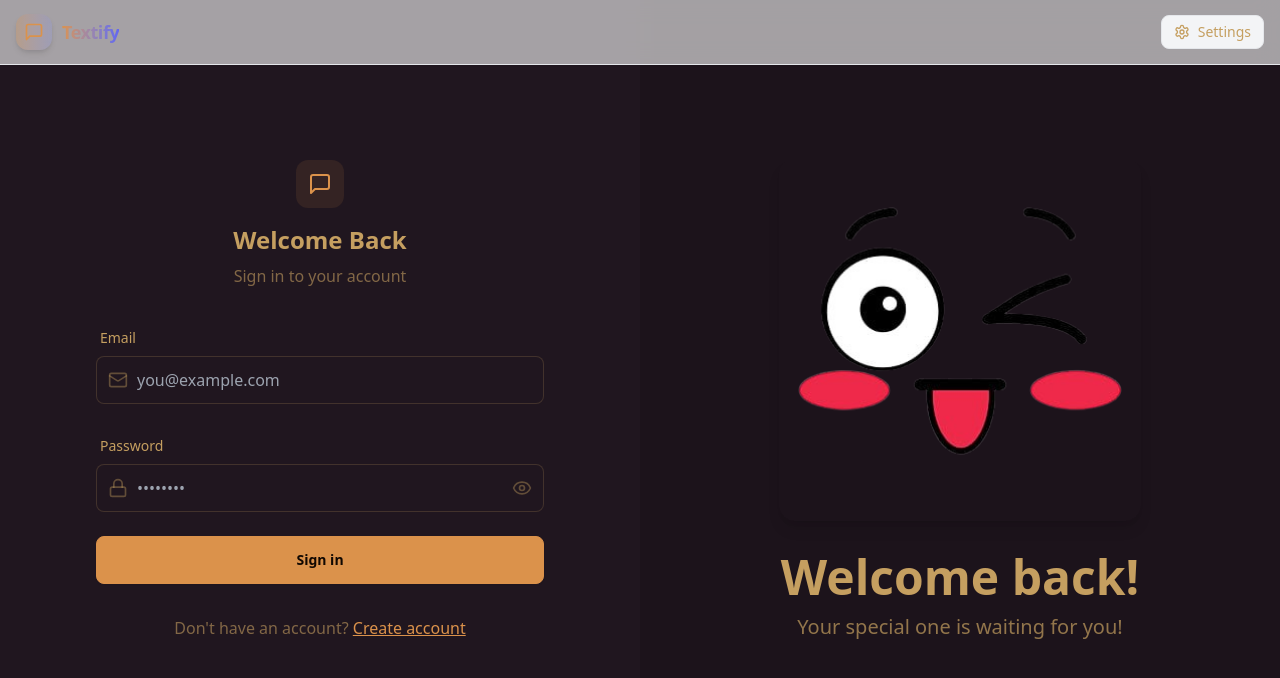
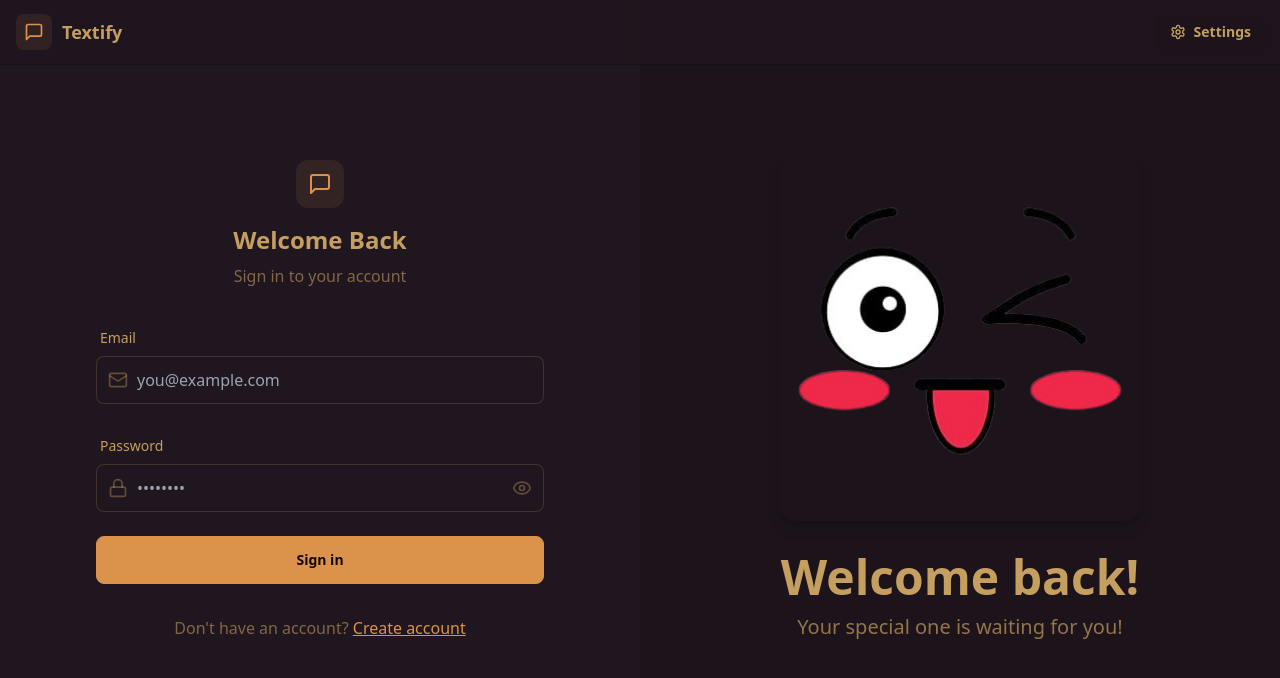
Before and after one commit to VanshP018/textify, a React (Vite) app in the folder frontend/: page /login in a window 1280 px wide. Shown: the top 678 px of the page. Built offline with nearby package versions, Linux system fonts and the light colour scheme; no server answers.

Commit message:
Refactor Navbar component for improved styling

```diff
--- a/frontend/src/components/Navbar.jsx
+++ b/frontend/src/components/Navbar.jsx
@@ -6,29 +6,28 @@ const Navbar = () => {
   const { logout, authUser } = useAuthStore();
 
   return (
-    <header className="fixed top-0 z-40 w-full border-b border-gray-200 dark:border-gray-800 backdrop-blur-md bg-white/60 dark:bg-gray-900/60 shadow-sm">
+    <header
+      className="bg-base-100 border-b border-base-300 fixed w-full top-0 z-40
+    backdrop-blur-lg bg-base-100/80"
+    >
       <div className="container mx-auto px-4 h-16">
         <div className="flex items-center justify-between h-full">
-          {/* Logo Section */}
           <div className="flex items-center gap-8">
-            <Link
-              to="/"
-              className="flex items-center gap-2.5 transition-all hover:scale-[1.03] hover:opacity-90"
-            >
-              <div className="size-9 flex items-center justify-center rounded-xl bg-gradient-to-r from-primary/30 to-indigo-400/20 shadow-md">
+            <Link to="/" className="flex items-center gap-2.5 hover:opacity-80 transition-all">
+              <div className="size-9 rounded-lg bg-primary/10 flex items-center justify-center">
                 <MessageSquare className="w-5 h-5 text-primary" />
               </div>
-              <h1 className="text-lg font-semibold tracking-tight bg-gradient-to-r from-primary to-indigo-500 bg-clip-text text-transparent">
-                Textify
-              </h1>
+              <h1 className="text-lg font-bold">Textify</h1>
             </Link>
           </div>
 
-          {/* Right Buttons */}
           <div className="flex items-center gap-2">
             <Link
               to={"/settings"}
-              className="flex items-center gap-2 px-3 py-1.5 text-sm font-medium rounded-lg border border-gray-200 dark:border-gray-700 bg-gray-100 dark:bg-gray-800 hover:bg-gray-200 dark:hover:bg-gray-700/80 transition-all"
+              className={`
+              btn btn-sm gap-2 transition-colors
+
+              `}
             >
               <Settings className="w-4 h-4" />
               <span className="hidden sm:inline">Settings</span>
@@ -36,18 +35,12 @@ const Navbar = () => {
 
             {authUser && (
               <>
-                <Link
-                  to={"/profile"}
-                  className="flex items-center gap-2 px-3 py-1.5 text-sm font-medium rounded-lg bg-gradient-to-r from-primary/10 to-indigo-500/10 hover:from-primary/20 hover:to-indigo-500/20 text-primary transition-all shadow-sm"
-                >
+                <Link to={"/profile"} className={`btn btn-sm gap-2`}>
                   <User className="size-5" />
                   <span className="hidden sm:inline">Profile</span>
                 </Link>
 
-                <button
-                  onClick={logout}
-                  className="flex gap-2 items-center px-3 py-1.5 text-sm font-medium rounded-lg text-red-500 hover:text-red-600 hover:bg-red-100 dark:hover:bg-red-900/20 transition-all"
-                >
+                <button className="flex gap-2 items-center" onClick={logout}>
                   <LogOut className="size-5" />
                   <span className="hidden sm:inline">Logout</span>
                 </button>
@@ -59,5 +52,4 @@ const Navbar = () => {
     </header>
   );
 };
-
 export default Navbar;
```
